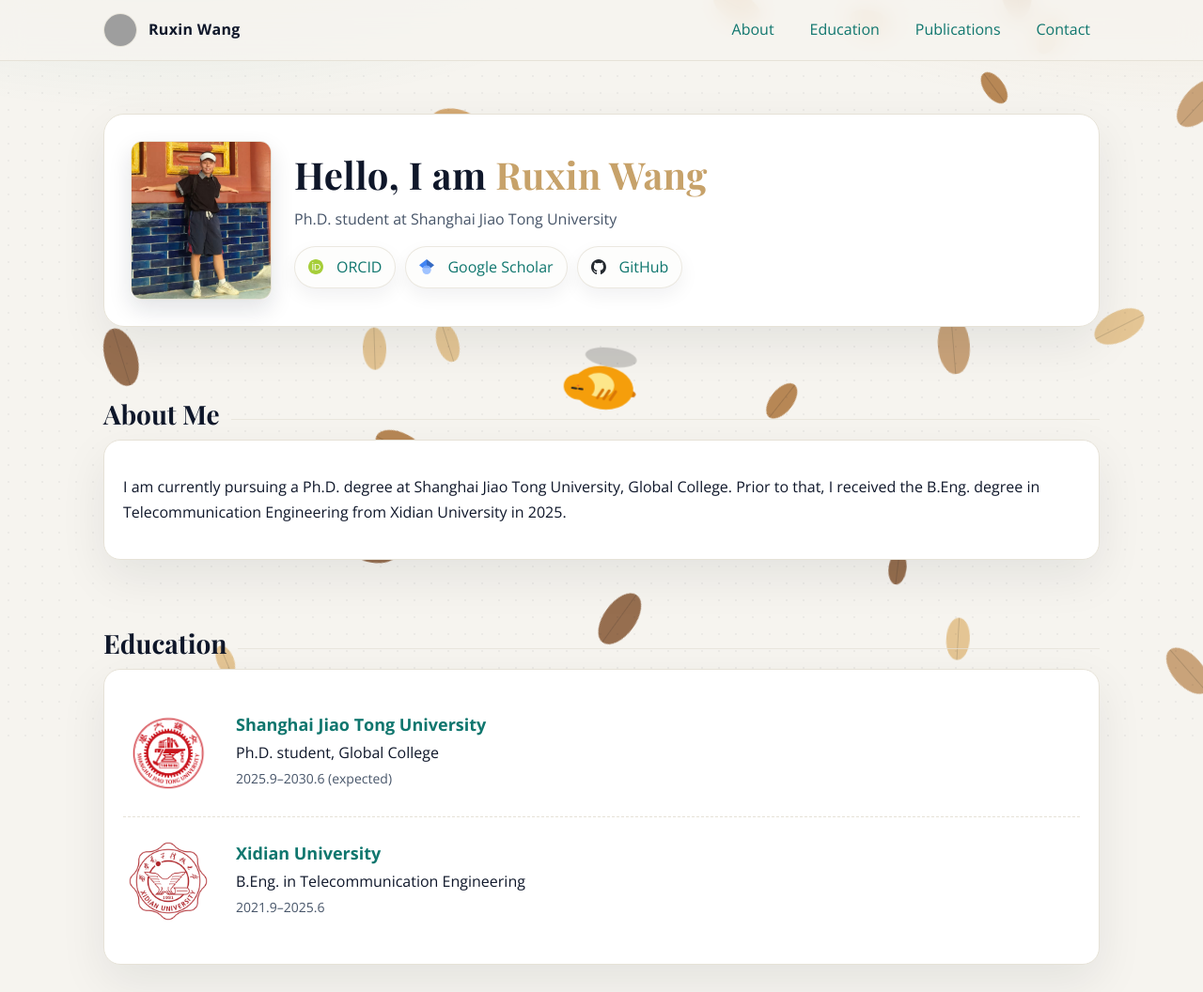
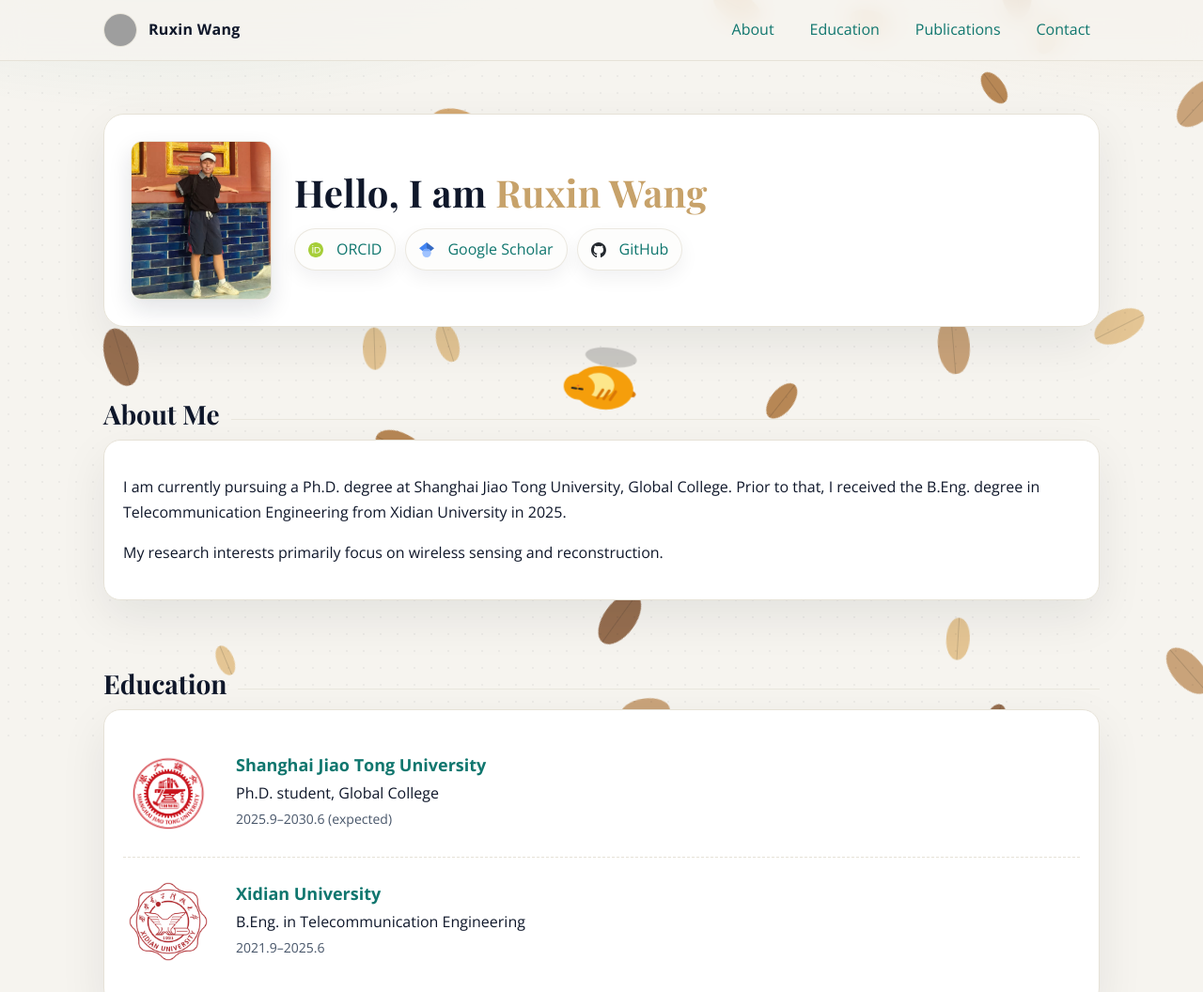
Before and after one commit to toolnail/toolnail.github.io, a plain HTML site: page index.html in a window 1280 px wide. Shown: the top 1056 px of the page at 94% size. Drawn offline with nearby package versions, Linux system fonts and the light colour scheme; grey boxes are pictures that could not be loaded.

Commit message:
删除部分文字

```diff
--- a/index.html
+++ b/index.html
@@ -289,7 +289,6 @@
                 <img src="https://toolnail.github.io/personal_photo_beijing.jpg" alt="cover" class="hero-img" />
                 <div>
                   <h1 class="hero-title">Hello, I am <span class="hero-name">Ruxin Wang</span></h1>
-                  <p class="hero-sub">Ph.D. student at Shanghai Jiao Tong University</p>
                     <div class="wrap" style="margin-top: 14px">
                     <a class="btn" href="https://orcid.org/0009-0007-7156-2173" target="_blank" rel="noreferrer">
                         <img src="orcid.logo.icon.svg" alt="ORCID" style="width:16px; height:16px; vertical-align:middle; margin-right:6px;">
@@ -312,6 +311,7 @@
             <div class="section-title"><h2>About Me</h2><div class="line"></div></div>
             <div class="card">
                 <p>I am currently pursuing a Ph.D. degree at Shanghai Jiao Tong University, Global College. Prior to that, I received the B.Eng. degree in Telecommunication Engineering from Xidian University in 2025.</p>
+                <p>My research interests primarily focus on wireless sensing and reconstruction.</p>
             </div>
         </section>
         <section id="education" aria-labelledby="education-title">
```
